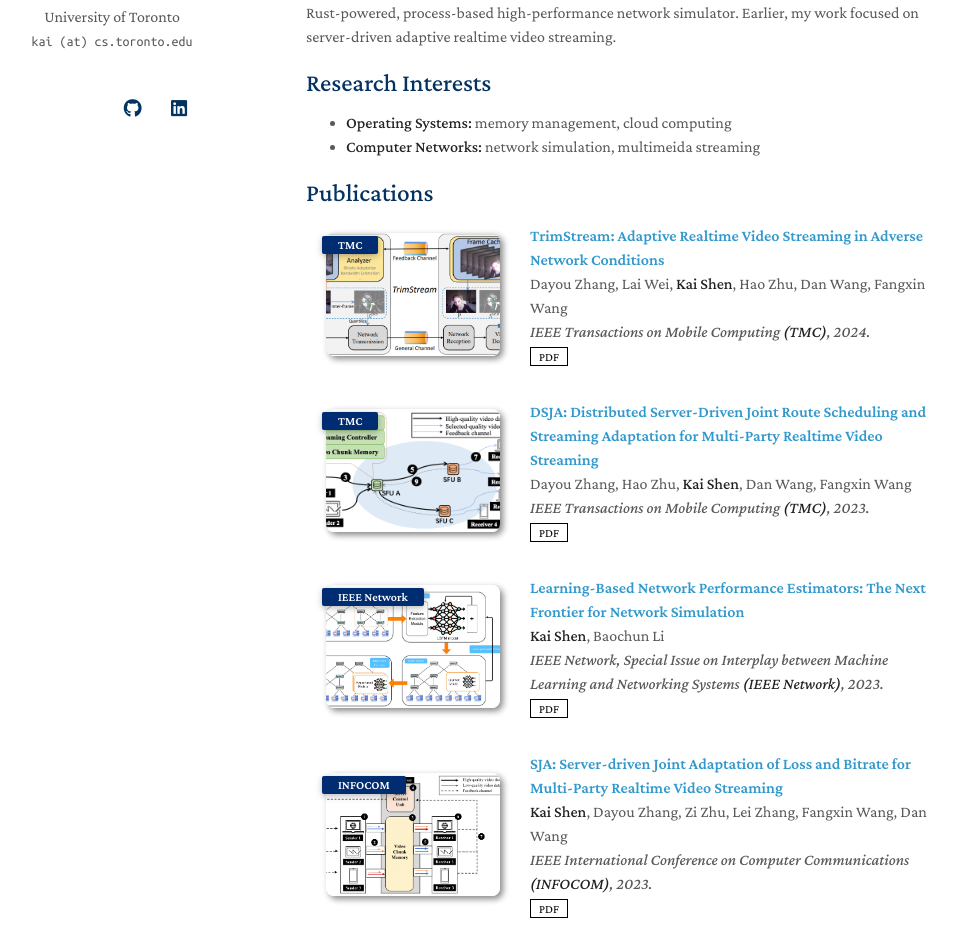
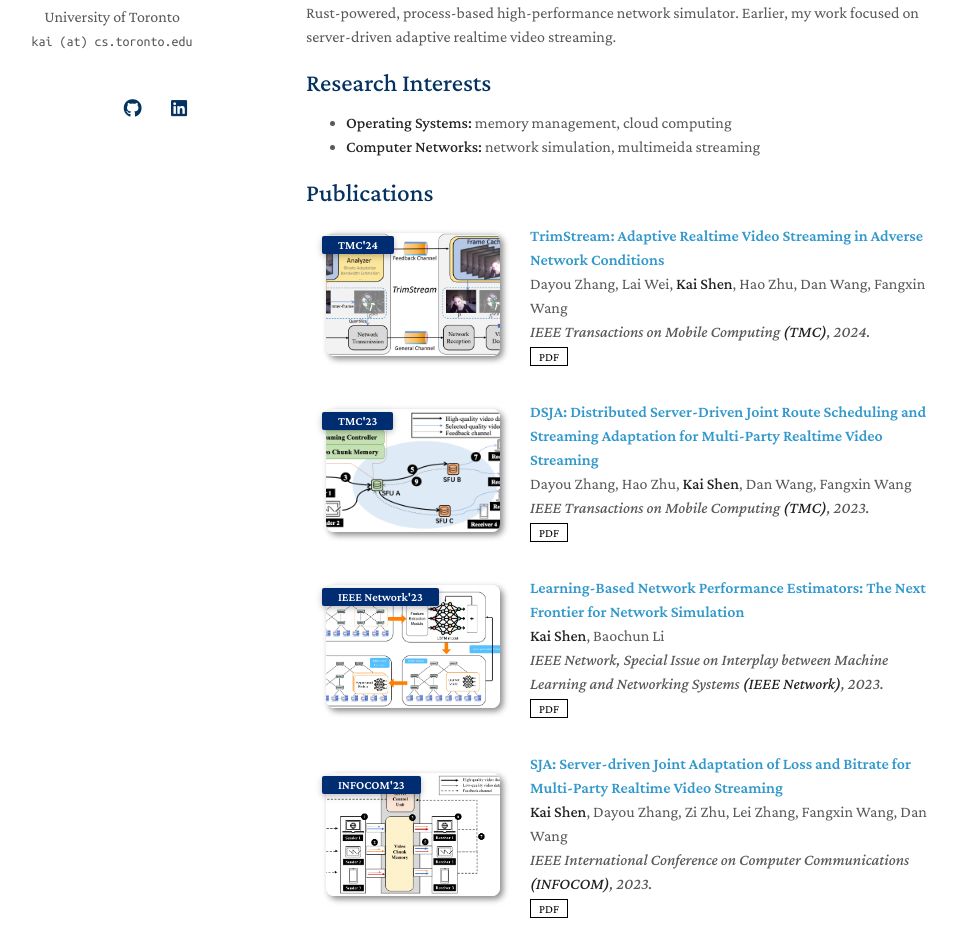
Before and after one commit to kai6808/kai6808.github.io, a Jekyll site: the page built from index.md, in a window 1280 px wide and 1400 px high. Shown: the part 320-1257 px from the top of the window, without its empty margins (164-1122 px from the left). Built offline with Jekyll 4.4.1, drawn with Linux system fonts in a browser that asks for light colours; a style sheet for code colours, icons or effects is not loaded; our own code applies the rules of GitHub Pages for plain Markdown files.

Commit message:
Added calendar.

```diff
--- a/_data/publications.yml
+++ b/_data/publications.yml
@@ -2,7 +2,7 @@
 
   - title: "TrimStream: Adaptive Realtime Video Streaming in Adverse Network Conditions"
     authors: Dayou Zhang, Lai Wei, <strong>Kai Shen</strong>, Hao Zhu, Dan Wang, Fangxin Wang
-    conference_short: TMC
+    conference_short: TMC'24
     conference: IEEE Transactions on Mobile Computing <strong>(TMC)</strong>, 2024.
     pdf: https://www.computer.org/csdl/journal/tm/5555/01/10530178/1WUz4CrGSgE
     # bibtex: https://bib.yliu.me/MICCAI23.txt
@@ -10,7 +10,7 @@
 
   - title: "DSJA: Distributed Server-Driven Joint Route Scheduling and Streaming Adaptation for Multi-Party Realtime Video Streaming"
     authors: Dayou Zhang, Hao Zhu, <strong>Kai Shen</strong>, Dan Wang, Fangxin Wang
-    conference_short: TMC
+    conference_short: TMC'23
     conference: IEEE Transactions on Mobile Computing <strong>(TMC)</strong>, 2023.
     pdf: https://ieeexplore.ieee.org/document/10354029
     # bibtex: https://bib.yliu.me/MICCAI23.txt
@@ -18,7 +18,7 @@
 
   - title: "Learning-Based Network Performance Estimators: The Next Frontier for Network Simulation"
     authors: <strong>Kai Shen</strong>, Baochun Li
-    conference_short: IEEE Network
+    conference_short: IEEE Network'23
     conference: IEEE Network, Special Issue on Interplay between Machine Learning and Networking Systems <strong>(IEEE Network)</strong>, 2023.
     pdf: ./assets/files/publications/ieeenetwork23.pdf
     # bibtex: https://bib.yliu.me/MICCAI23.txt
@@ -26,7 +26,7 @@
 
   - title: "SJA: Server-driven Joint Adaptation of Loss and Bitrate for Multi-Party Realtime Video Streaming"
     authors: <strong>Kai Shen</strong>, Dayou Zhang, Zi Zhu, Lei Zhang, Fangxin Wang, Dan Wang
-    conference_short: INFOCOM
+    conference_short: INFOCOM'23
     conference: IEEE International Conference on Computer Communications <strong>(INFOCOM)</strong>, 2023.
     pdf: ./assets/files/publications/infocom23.pdf
     # bibtex: https://bib.yliu.me/MICCAI23.txt
@@ -34,7 +34,7 @@
 
   - title: "Towards Joint Loss and Bitrate Adaption in Realtime Video Streaming"
     authors: Dayou Zhang*, <strong>Kai Shen*</strong>, Fangxin Wang, Dan Wang, Jiangchuan Liu (* Co-First Authors)
-    conference_short: ICME
+    conference_short: ICME'22
     conference: IEEE International Conference on Multimedia and Expo <strong>(ICME)</strong>, 2022.
     pdf: ./assets/files/publications/icme22.pdf
     # bibtex: https://bib.yliu.me/MICCAI23.txt
--- /dev/null
+++ b/_includes/calendar.md
@@ -0,0 +1,6 @@
+<h1 id="calendar"></h1>
+
+<h2 style="margin: 50px 0px 10px;">Calendar</h2>
+
+<!-- Embed Google Calendar iframe -->
+<iframe src="https://calendar.google.com/calendar/embed?height=600&wkst=1&ctz=America%2FToronto&bgcolor=%23A79B8E&showPrint=0&mode=WEEK&title=Kai%20Shen's%20Calendar&src=a2FpNjgwOHNAZ21haWwuY29t&src=ZW4uY2FuYWRpYW4jaG9saWRheUBncm91cC52LmNhbGVuZGFyLmdvb2dsZS5jb20&color=%234285F4&color=%237CB342" style="border:solid 1px #777" width="800" height="600" frameborder="0" scrolling="no"></iframe>
--- a/index.md
+++ b/index.md
@@ -37,3 +37,5 @@
 {% include_relative _includes/awards.md %}
 
 {% include_relative _includes/contact.md %}
+
+{% include_relative _includes/calendar.md %}
```
